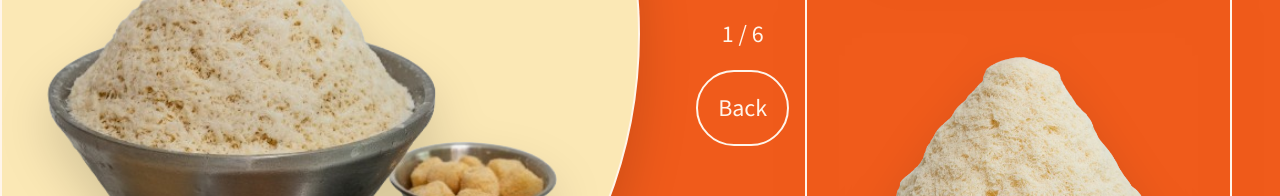
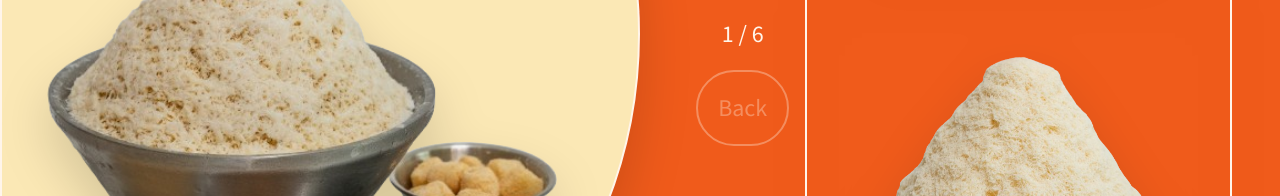
Before and after one commit to 25Ericcheong/binq, a Vue app: page / in a window 1280 px wide. Shown: the part 1513-1709 px from the top of the page. Built offline with nearby package versions, Linux system fonts and the light colour scheme.

Commit message:
feat: Buttons responding to user actions and about to complete strict sizing of images

```diff
--- a/src/components/Products.vue
+++ b/src/components/Products.vue
@@ -195,6 +195,7 @@ function getImageProductPath(
         class="text-creamwhitebq flex flex-col items-center justify-center text-2xl lg:text-2xl xl:text-3xl xxl:text-5xl body-font"
       >
         <button
+          :class="{ 'disable-button': showProductIndex === LAST_PRODUCT_INDEX }"
           :disabled="showProductIndex === LAST_PRODUCT_INDEX"
           @click="showProductIndex++"
           class="p-5 mb-5 rounded-full border-solid border-creamwhitebq border-2"
@@ -203,6 +204,9 @@ function getImageProductPath(
         </button>
         <p>{{ showProductIndex + 1 }} / {{ bingsus.length }}</p>
         <button
+          :class="{
+            'disable-button': showProductIndex === FIRST_PRODUCT_INDEX,
+          }"
           :disabled="showProductIndex === FIRST_PRODUCT_INDEX"
           @click="showProductIndex--"
           class="p-5 mt-5 rounded-full border-solid border-creamwhitebq border-2"
@@ -235,3 +239,9 @@ function getImageProductPath(
     </section>
   </div>
 </template>
+
+<style scoped>
+.disable-button {
+  opacity: 0.33;
+}
+</style>
```
